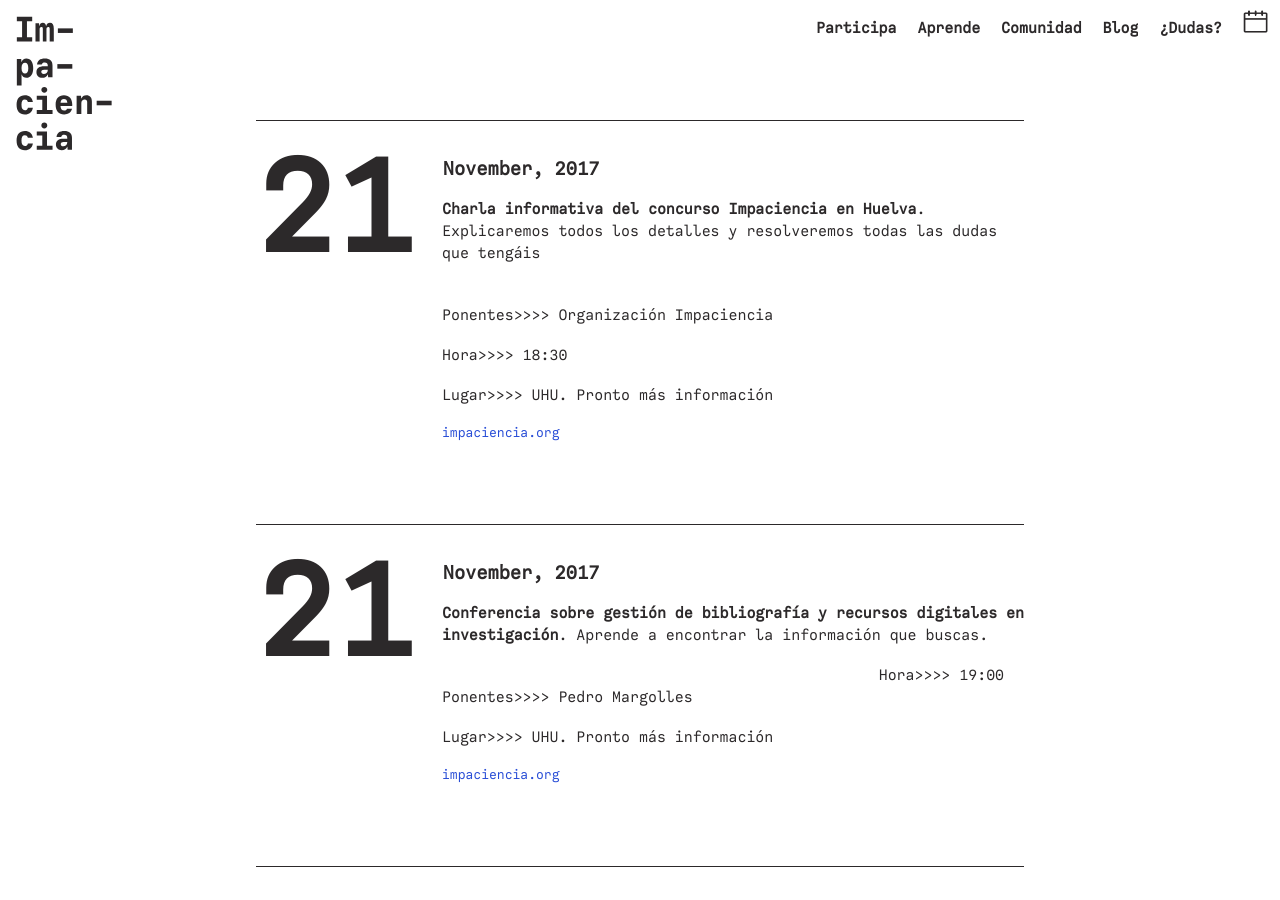
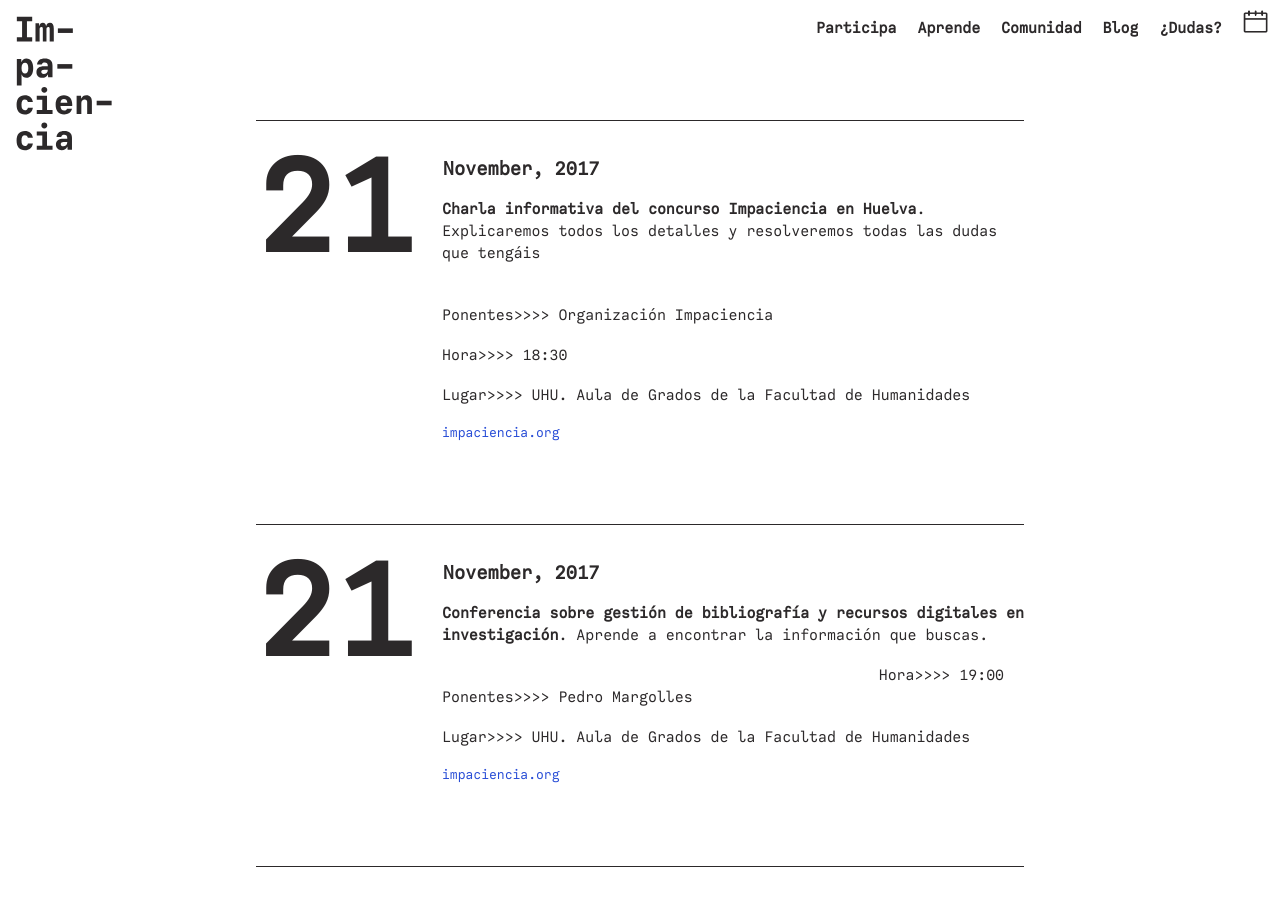
Before and after one commit to Impaciencia/impaciencia.github.io, a Jekyll site: the page built from calendario.html, in a window 1280 px wide and 900 px high. Built offline with Jekyll 4.4.1, drawn with Linux system fonts in a browser that asks for light colours; some web fonts are replaced; comment, search, counter and statistics services are not loaded.

Commit message:
new calendar

```diff
--- a/_data/calendario.yml
+++ b/_data/calendario.yml
@@ -36,14 +36,14 @@
 - date: 2017-11-21 18:30:00 Z
   description: "**Charla informativa del concurso Impaciencia en Huelva**. Explicaremos todos los detalles y resolveremos todas las dudas que tengáis"
   people: Organización Impaciencia
-  place: UHU. Pronto más información
+  place: UHU. Aula de Grados de la Facultad de Humanidades
   contact: impaciencia.org
   contactlink: impaciencia.org
 
 - date: 2017-11-21 19:00:00 Z
   description: "**Conferencia sobre gestión de bibliografía y recursos digitales en investigación**. Aprende a encontrar la información que buscas."
   people: Pedro Margolles
-  place: UHU. Pronto más información
+  place: UHU. Aula de Grados de la Facultad de Humanidades
   contact: impaciencia.org
   contactlink: http://www.impaciencia.org
 
```
Also changed, not shown: _posts/2017-11-15-Búsquedas-Bibliográficas-Eficientes.md (+1 -1 lines).
